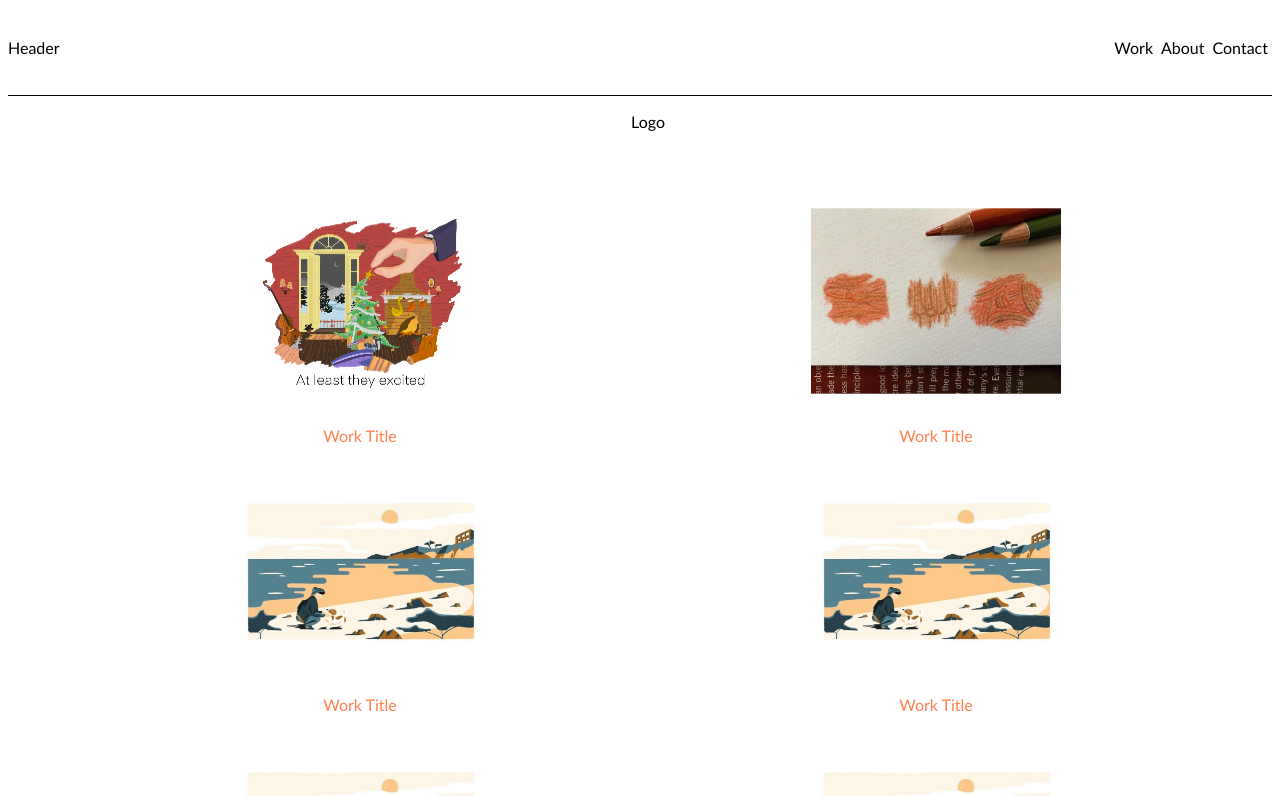
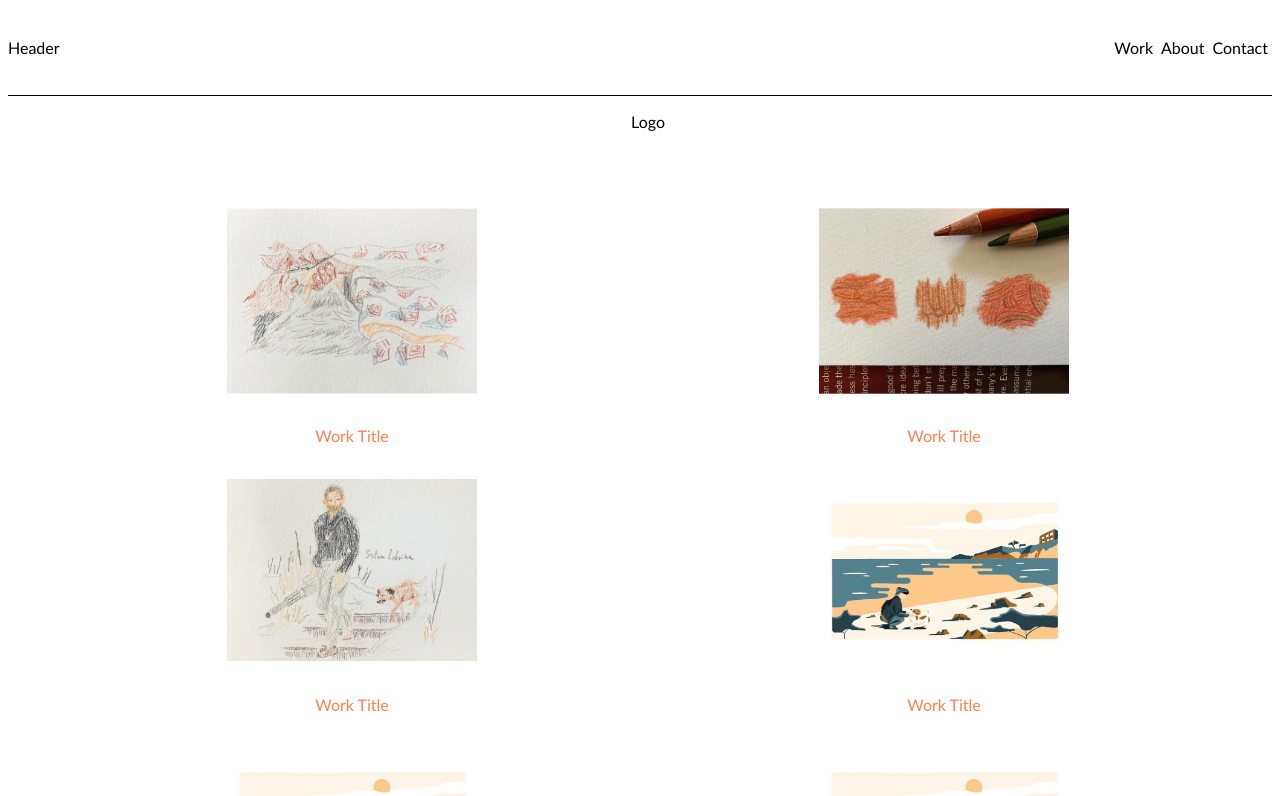
Before and after one commit to Omoju117/web-gallery, a Next.js app: page /work in a window 1280 px wide. Shown: the top 796 px of the page. Built offline with nearby package versions, Linux system fonts and the light colour scheme.

Commit message:
[update]adjust layout

```diff
--- a/pages/work/index.tsx
+++ b/pages/work/index.tsx
@@ -14,13 +14,13 @@ const Work: VFC = () => {
           <Logo />
           <ul className={style.card_list}>
             <li className={style.card}>
-              <Card imageUrl='/asset/images/AtLeastTheyExcited.svg' />
+              <Card imageUrl='/asset/images/handcraft.svg' />
             </li>
             <li className={style.card}>
               <Card imageUrl='/asset/images/color_pattern.svg' />
             </li>
             <li className={style.card}>
-              <Card imageUrl='/asset/images/men_&_his_dog.svg' />
+              <Card imageUrl='/asset/images/set_designer.svg' />
             </li>
             <li className={style.card}>
               <Card imageUrl='/asset/images/men_&_his_dog.svg' />
--- a/pages/work/work.module.scss
+++ b/pages/work/work.module.scss
@@ -41,4 +41,5 @@
   @include flex-center();
   color: coral;
   width: 45vw;
+  margin: 0px 8px;
 }
```
